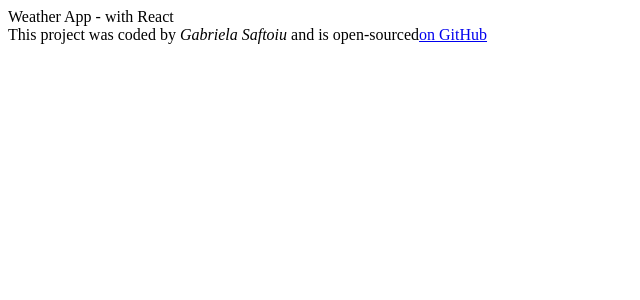
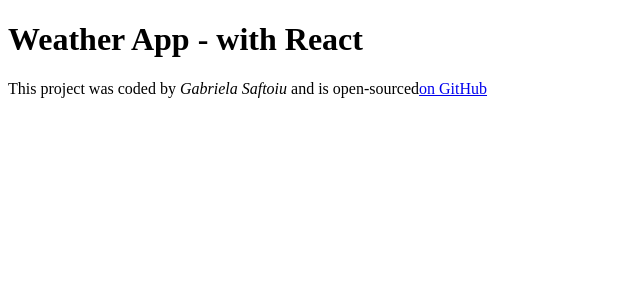
Before and after one commit to Gabri-Sa/weather-app-with--react, a React (Create React App) app: page / in a window 1280 px wide. Shown: the top 300 px of the page, without its empty margins (0-640 px from the left). Built offline with nearby package versions, Linux system fonts and the light colour scheme.

Commit message:
Tried to fix React

```diff
--- a/package.json
+++ b/package.json
@@ -8,7 +8,7 @@
     "@testing-library/user-event": "^13.5.0",
     "react": "^18.3.1",
     "react-dom": "^18.3.1",
-    "react-scripts": "5.0.1",
+    "react-scripts": "^3.0.1",
     "web-vitals": "^2.1.4"
   },
   "scripts": {
--- a/src/App.js
+++ b/src/App.js
@@ -5,7 +5,7 @@
 export default function App() {
   return (
     <div className="App">
-      Weather App - with React
+      <h1>Weather App - with React</h1>
       <footer>
         This project was coded by <em>Gabriela Saftoiu</em> and is open-sourced
         <a
```
Also changed, not shown: 1 other file (tests, documents, lock files or other folders).
